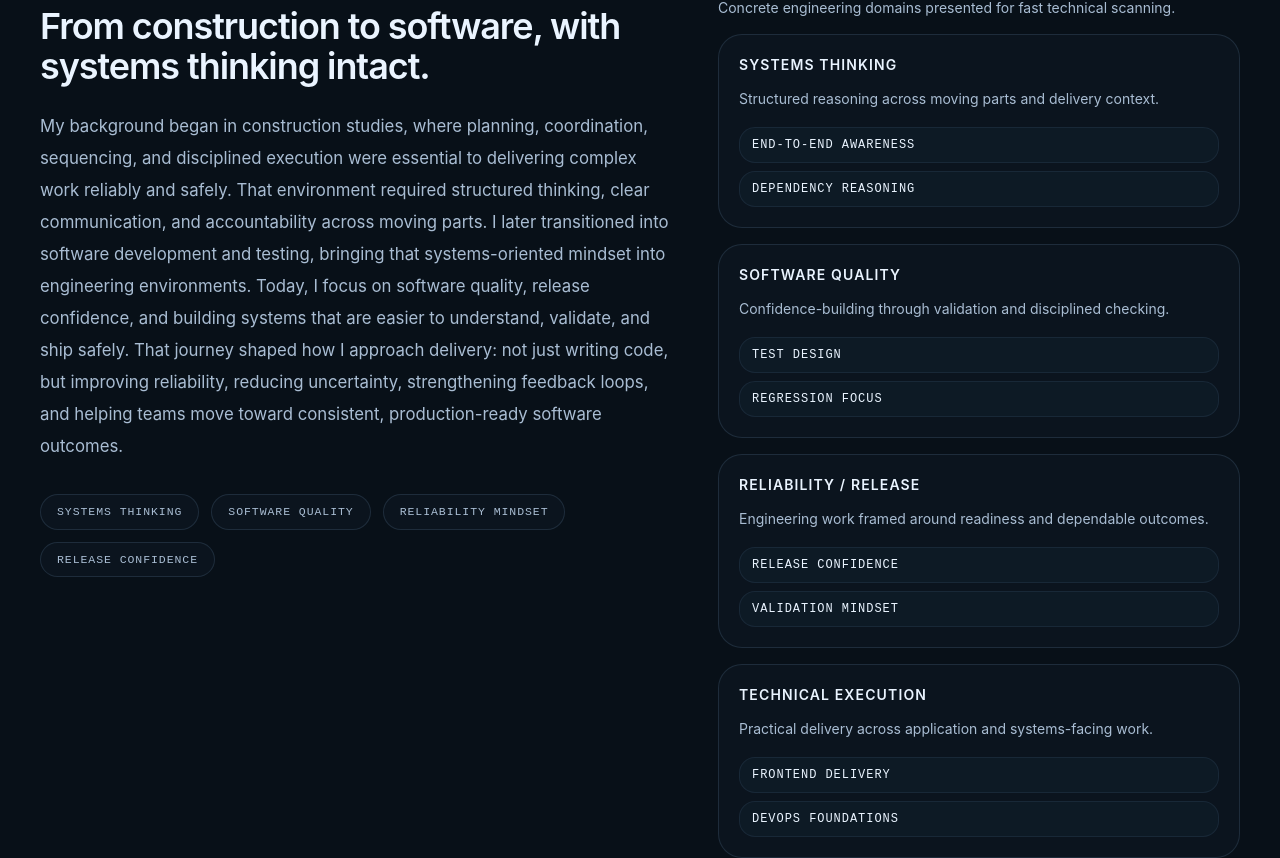
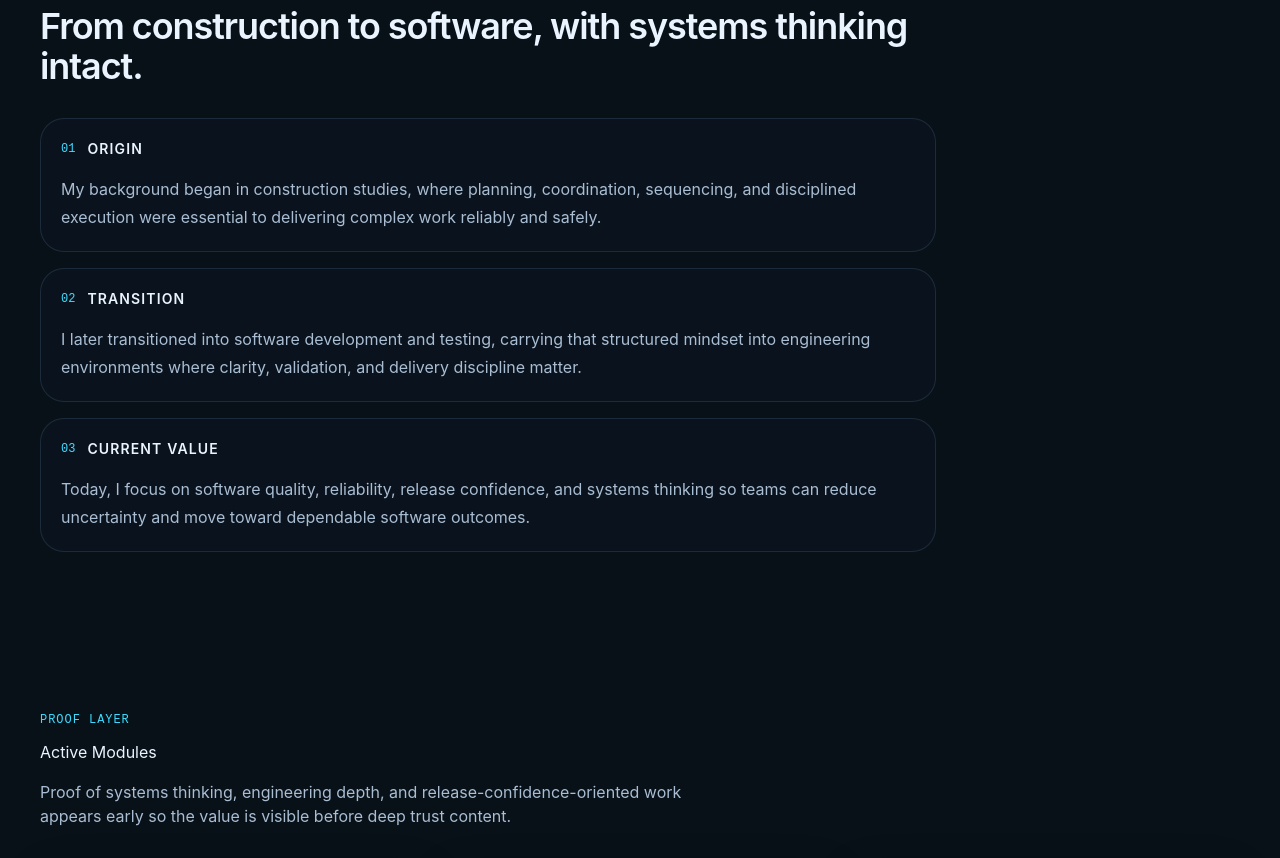
Before and after one commit to thapelomagqazana/thapelo-portfolio, a React (Vite) app: page / in a window 1280 px wide. Shown: the part 1396-2254 px from the top of the page. Built offline with nearby package versions, Linux system fonts and the light colour scheme.

Commit message:
feat(about): restructure mission profile into readable story modules
Signed-off-by: Thapelo Magqazana <tapsmcgzee8@gmail.com>

```diff
--- a/src/components/about/AboutMissionProfile.tsx
+++ b/src/components/about/AboutMissionProfile.tsx
@@ -1,8 +1,7 @@
 import type { HTMLAttributes } from "react";
 import { classNames } from "../../lib/classNames";
 import { ABOUT_MISSION_PROFILE_CONTENT } from "./about.content";
-import { AboutValueSignals } from "./AboutValueSignals";
-import { AboutCapabilityPanel } from "./AboutCapabilityPanel";
+import { AboutStoryModules } from "./AboutStoryModules";
 
 /**
  * Props for the AboutMissionProfile component.
@@ -40,8 +39,7 @@ export function AboutMissionProfile({
       className={classNames("px-6 py-20 sm:px-8 lg:px-10", className)}
     >
       <div className="mx-auto max-w-7xl">
-        <div className="grid gap-10 lg:grid-cols-[minmax(0,1.1fr)_minmax(320px,0.9fr)] lg:items-start">
-          <div className="max-w-3xl">
+        <div className="max-w-4xl">
           <p className="type-label text-accent-cyan">
             {ABOUT_MISSION_PROFILE_CONTENT.kicker}
           </p>
@@ -53,19 +51,8 @@ export function AboutMissionProfile({
             {ABOUT_MISSION_PROFILE_CONTENT.title}
           </h2>
 
-            <p className="mt-6 max-w-[68ch] text-base leading-8 text-text-secondary sm:text-[1.05rem]">
-              {ABOUT_MISSION_PROFILE_CONTENT.story}
-            </p>
-
-            <div className="mt-8">
-              <AboutValueSignals
-                signals={ABOUT_MISSION_PROFILE_CONTENT.valueSignals}
-              />
-            </div>
-          </div>
-
-          <AboutCapabilityPanel
-            groups={ABOUT_MISSION_PROFILE_CONTENT.capabilityGroups}
+          <AboutStoryModules
+            modules={ABOUT_MISSION_PROFILE_CONTENT.storyModules}
           />
         </div>
       </div>
--- /dev/null
+++ b/src/components/about/AboutReliabilitySignals.tsx
@@ -0,0 +1,44 @@
+import type { AboutReliabilitySignal } from "./about.types";
+
+/**
+ * Props for the AboutReliabilitySignals component.
+ */
+export interface AboutReliabilitySignalsProps {
+  /**
+   * Reliability/quality-oriented signals to render.
+   */
+  readonly signals: readonly AboutReliabilitySignal[];
+}
+
+/**
+ * About-section reliability and quality framing strip.
+ *
+ * Responsibilities:
+ * - Make the section's current engineering orientation visible at a glance
+ * - Reinforce consistency with the hero and live system panel
+ * - Keep the About section concise while still strongly positioned
+ *
+ * Accessibility:
+ * - Uses a named region for grouped supporting signals
+ * - Keeps labels explicit and readable without depending on color
+ */
+export function AboutReliabilitySignals({
+  signals,
+}: AboutReliabilitySignalsProps) {
+  return (
+    <div
+      role="region"
+      aria-label="Reliability and quality framing signals"
+      className="flex flex-wrap gap-3"
+    >
+      {signals.map((signal) => (
+        <span
+          key={signal.label}
+          className="inline-flex items-center rounded-full border border-border-subtle bg-bg-850/70 px-4 py-2 font-mono text-[0.72rem] uppercase tracking-[0.08em] text-text-secondary"
+        >
+          {signal.label}
+        </span>
+      ))}
+    </div>
+  );
+}
--- /dev/null
+++ b/src/components/about/AboutStoryModules.tsx
@@ -0,0 +1,58 @@
+import type { AboutStoryModule } from "./about.types";
+
+/**
+ * Props for AboutStoryModules.
+ */
+export interface AboutStoryModulesProps {
+  /**
+   * Ordered story modules.
+   *
+   * Expected sequence:
+   * - Origin
+   * - Transition
+   * - Current Value
+   */
+  readonly modules: readonly AboutStoryModule[];
+}
+
+/**
+ * Modular About story renderer.
+ *
+ * Responsibilities:
+ * - Present the About narrative as structured story phases
+ * - Improve scan speed compared to one dense paragraph
+ * - Keep each module concise, readable, and professionally grounded
+ *
+ * Accessibility:
+ * - Uses a list because the modules form an ordered narrative sequence
+ * - Each module has a clear heading for screen-reader navigation
+ */
+export function AboutStoryModules({ modules }: AboutStoryModulesProps) {
+  return (
+    <ol className="mt-8 grid gap-4" aria-label="Mission profile story modules">
+      {modules.map((module, index) => (
+        <li
+          key={module.title}
+          className="rounded-[var(--radius-panel-xl)] border border-border-subtle bg-bg-850/60 p-5"
+        >
+          <div className="flex items-center gap-3">
+            <span
+              aria-hidden="true"
+              className="font-mono text-xs text-accent-cyan"
+            >
+              {String(index + 1).padStart(2, "0")}
+            </span>
+
+            <h3 className="text-sm font-semibold uppercase tracking-[0.08em] text-text-primary">
+              {module.title}
+            </h3>
+          </div>
+
+          <p className="mt-4 text-sm leading-7 text-text-secondary sm:text-base">
+            {module.body}
+          </p>
+        </li>
+      ))}
+    </ol>
+  );
+}
--- a/src/components/about/about.content.ts
+++ b/src/components/about/about.content.ts
@@ -8,59 +8,102 @@ import type { AboutMissionProfileContent } from "./about.types";
  * - Stay concise and professionally relevant
  * - Reinforce the portfolio's systems, quality, and reliability direction
  */
+// export const ABOUT_MISSION_PROFILE_CONTENT: AboutMissionProfileContent = {
+//   kicker: "Mission Profile",
+//   title: "From construction to software, with systems thinking intact.",
+//   story:
+//   "My background began in construction studies, where planning, coordination, sequencing, and disciplined execution were essential to delivering complex work reliably and safely. That environment required structured thinking, clear communication, and accountability across moving parts. I later transitioned into software development and testing, bringing that systems-oriented mindset into engineering environments. Today, I focus on software quality, release confidence, and building systems that are easier to understand, validate, and ship safely. That journey shaped how I approach delivery: not just writing code, but improving reliability, reducing uncertainty, strengthening feedback loops, and helping teams move toward consistent, production-ready software outcomes.",
+
+//   valueSignals: [
+//     { label: "Systems Thinking" },
+//     { label: "Software Quality" },
+//     { label: "Reliability Mindset" },
+//     { label: "Release Confidence" },
+//   ],
+
+//   /**
+//    * Reliability/quality framing signals for quick About-section scanning.
+//    *
+//    * Rules:
+//    * - Must align with the hero and dashboard language
+//    * - Must remain concrete and professionally grounded
+//    */
+//   reliabilitySignals: [
+//     { label: "Software Quality" },
+//     { label: "Reliability Mindset" },
+//     { label: "Structured Delivery" },
+//     { label: "Release Confidence" },
+//   ],
+
+//   /**
+//    * Capability groups for fast engineering-manager scanning.
+//    *
+//    * Rules:
+//    * - Keep the domains concrete and professionally legible
+//    * - Avoid soft-skill dumping and raw tool-list framing
+//    * - Reinforce the same positioning already present in the hero and story
+//    */
+//   capabilityGroups: [
+//     {
+//       title: "Systems Thinking",
+//       summary: "Structured reasoning across moving parts and delivery context.",
+//       items: [
+//         { label: "End-to-end awareness" },
+//         { label: "Dependency reasoning" },
+//       ],
+//     },
+//     {
+//       title: "Software Quality",
+//       summary: "Confidence-building through validation and disciplined checking.",
+//       items: [
+//         { label: "Test design" },
+//         { label: "Regression focus" },
+//       ],
+//     },
+//     {
+//       title: "Reliability / Release",
+//       summary: "Engineering work framed around readiness and dependable outcomes.",
+//       items: [
+//         { label: "Release confidence" },
+//         { label: "Validation mindset" },
+//       ],
+//     },
+//     {
+//       title: "Technical Execution",
+//       summary: "Practical delivery across application and systems-facing work.",
+//       items: [
+//         { label: "Frontend delivery" },
+//         { label: "DevOps foundations" },
+//       ],
+//     },
+//   ],
+// };
+/**
+ * Canonical About / Mission Profile content.
+ *
+ * Purpose:
+ * - Break the story into readable modules
+ * - Preserve construction → software → current value flow
+ * - Reinforce reliability, quality, and systems positioning
+ */
 export const ABOUT_MISSION_PROFILE_CONTENT: AboutMissionProfileContent = {
   kicker: "Mission Profile",
   title: "From construction to software, with systems thinking intact.",
-  story:
-  "My background began in construction studies, where planning, coordination, sequencing, and disciplined execution were essential to delivering complex work reliably and safely. That environment required structured thinking, clear communication, and accountability across moving parts. I later transitioned into software development and testing, bringing that systems-oriented mindset into engineering environments. Today, I focus on software quality, release confidence, and building systems that are easier to understand, validate, and ship safely. That journey shaped how I approach delivery: not just writing code, but improving reliability, reducing uncertainty, strengthening feedback loops, and helping teams move toward consistent, production-ready software outcomes.",
-
-  valueSignals: [
-    { label: "Systems Thinking" },
-    { label: "Software Quality" },
-    { label: "Reliability Mindset" },
-    { label: "Release Confidence" },
-  ],
-
-  /**
-   * Capability groups for fast engineering-manager scanning.
-   *
-   * Rules:
-   * - Keep the domains concrete and professionally legible
-   * - Avoid soft-skill dumping and raw tool-list framing
-   * - Reinforce the same positioning already present in the hero and story
-   */
-  capabilityGroups: [
+  storyModules: [
     {
-      title: "Systems Thinking",
-      summary: "Structured reasoning across moving parts and delivery context.",
-      items: [
-        { label: "End-to-end awareness" },
-        { label: "Dependency reasoning" },
-      ],
+      title: "Origin",
+      body:
+        "My background began in construction studies, where planning, coordination, sequencing, and disciplined execution were essential to delivering complex work reliably and safely.",
     },
     {
-      title: "Software Quality",
-      summary: "Confidence-building through validation and disciplined checking.",
-      items: [
-        { label: "Test design" },
-        { label: "Regression focus" },
-      ],
+      title: "Transition",
+      body:
+        "I later transitioned into software development and testing, carrying that structured mindset into engineering environments where clarity, validation, and delivery discipline matter.",
     },
     {
-      title: "Reliability / Release",
-      summary: "Engineering work framed around readiness and dependable outcomes.",
-      items: [
-        { label: "Release confidence" },
-        { label: "Validation mindset" },
-      ],
-    },
-    {
-      title: "Technical Execution",
-      summary: "Practical delivery across application and systems-facing work.",
-      items: [
-        { label: "Frontend delivery" },
-        { label: "DevOps foundations" },
-      ],
+      title: "Current Value",
+      body:
+        "Today, I focus on software quality, reliability, release confidence, and systems thinking so teams can reduce uncertainty and move toward dependable software outcomes.",
     },
   ],
 };
```
Also changed, not shown: src/components/about/about.types.ts (+44 -22 lines), 1 other file (tests, documents, lock files or other folders). Lines whose indentation alone changed are shown as unchanged.
